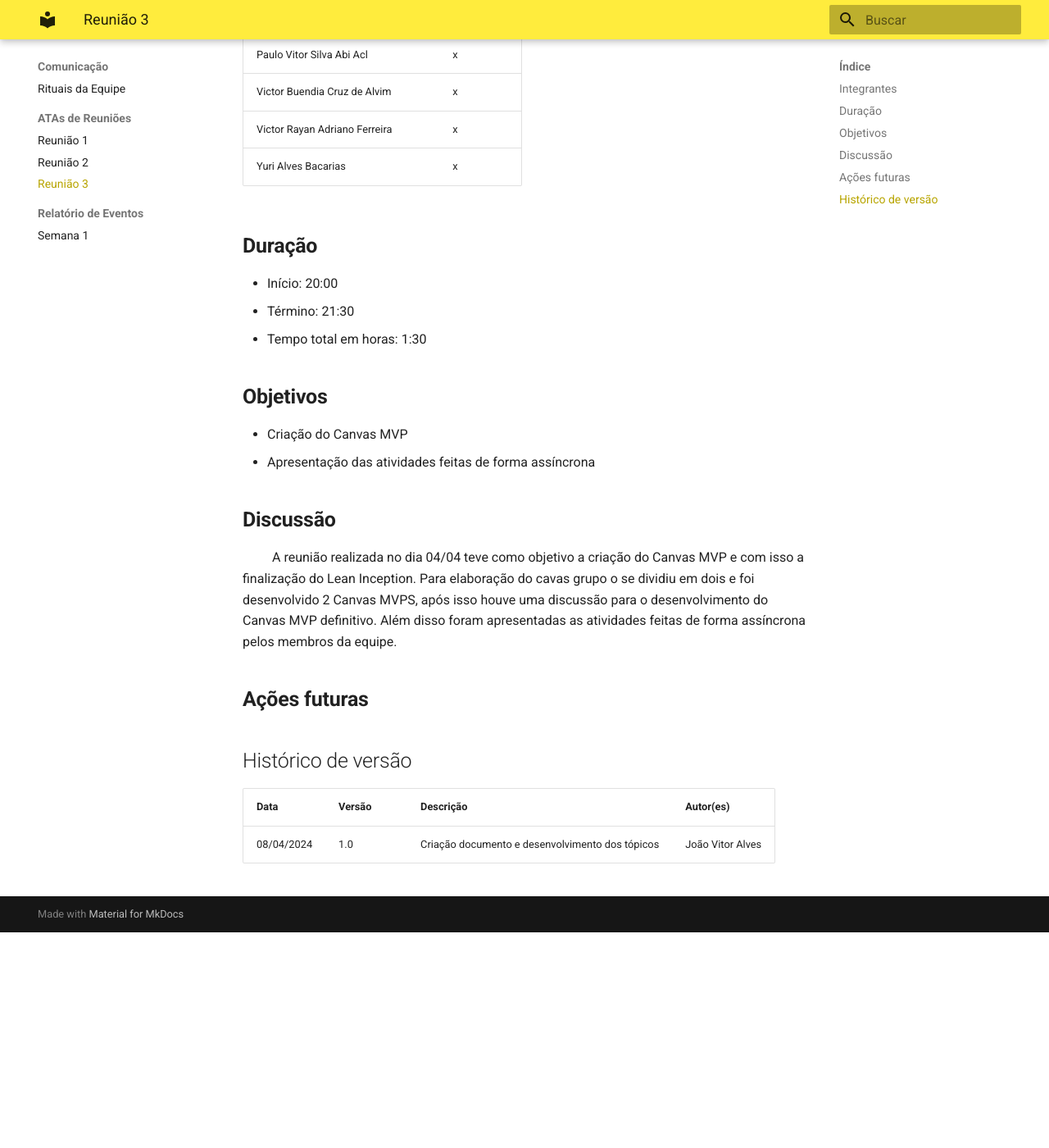
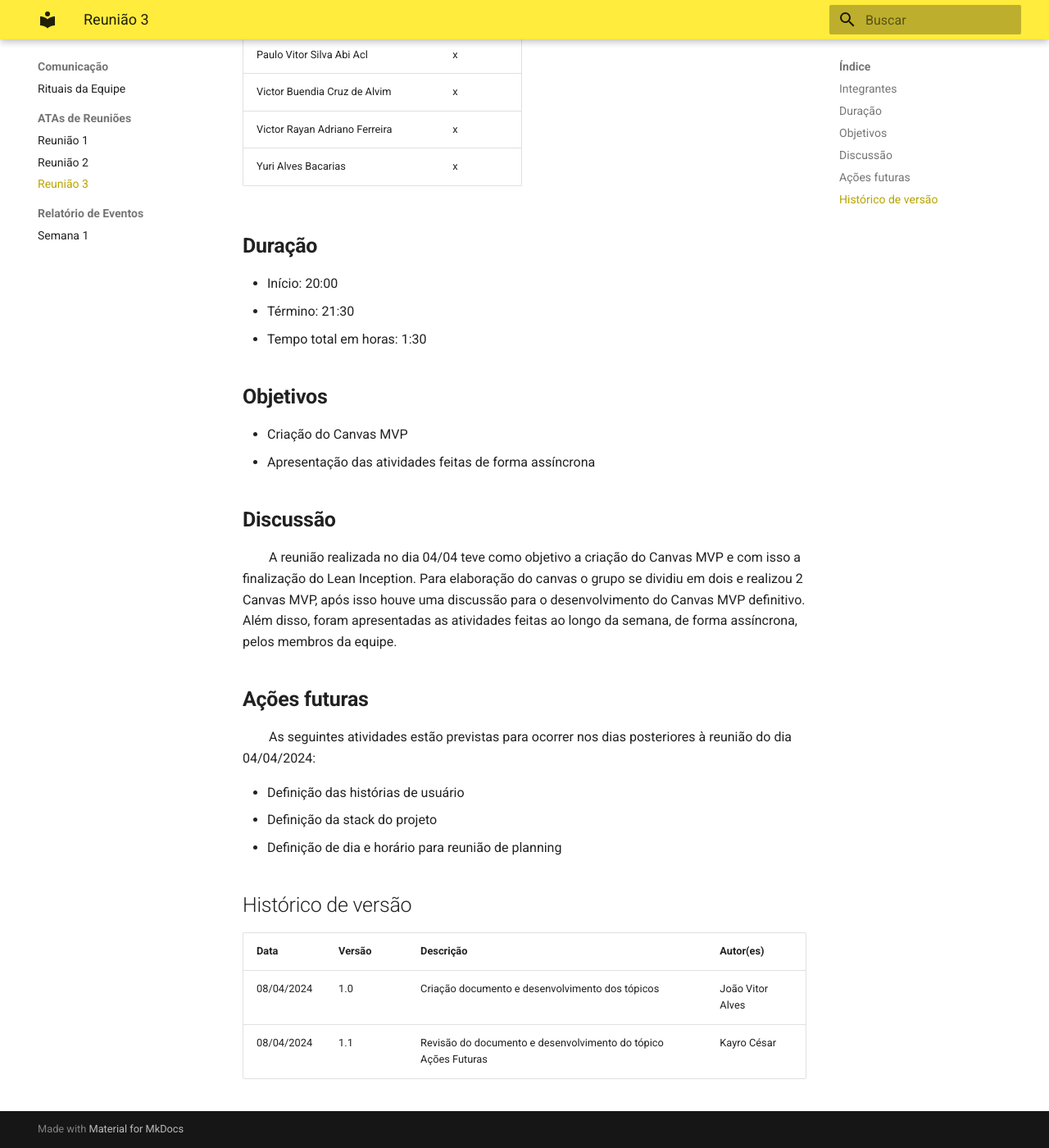
Before and after one commit to Simula-Fin/DOCS, an MkDocs documentation site: the page built from docs/meetings/meetingNotes3.md, in a window 1280 px wide and 1400 px high, scrolled down 1004 px. Shown: the whole window at 82% size. Built offline with MkDocs 1.6.1 and Material for MkDocs 9.7.7, drawn with Linux system fonts in a browser that asks for light colours; before the commit the page ends 2141 px from its top, so only the background shows below that.

Commit message:
add ações futuras e correções gerais

```diff
--- a/docs/meetings/meetingNotes3.md
+++ b/docs/meetings/meetingNotes3.md
@@ -39,12 +39,18 @@
 
 ## **Discussão**
 
-&emsp;&emsp; A reunião realizada no dia 04/04 teve como objetivo a criação do Canvas MVP e com isso a finalização do Lean Inception. Para elaboração do cavas grupo o se dividiu em dois e foi desenvolvido 2 Canvas MVPS, após isso houve uma discussão para o desenvolvimento do Canvas MVP definitivo. Além disso foram apresentadas as atividades feitas de forma assíncrona pelos membros da equipe.
+&emsp;&emsp;A reunião realizada no dia 04/04 teve como objetivo a criação do Canvas MVP e com isso a finalização do Lean Inception. Para elaboração do canvas o grupo se dividiu em dois e realizou 2 Canvas MVP, após isso houve uma discussão para o desenvolvimento do Canvas MVP definitivo. Além disso, foram apresentadas as atividades feitas ao longo da semana, de forma assíncrona, pelos membros da equipe.
 
 ## **Ações futuras**
+&emsp;&emsp;As seguintes atividades estão previstas para ocorrer nos dias posteriores à reunião do dia 04/04/2024:
+
+- Definição das histórias de usuário
+- Definição da stack do projeto
+- Definição de dia e horário para reunião de planning
 
 ## Histórico de versão
 
 | Data       | Versão | Descrição            | Autor(es)   |
 | ---------- | ------ | -------------------- | ----------- |
 | 08/04/2024 | 1.0 | Criação documento e desenvolvimento dos tópicos | João Vitor Alves |
+| 08/04/2024 | 1.1 | Revisão do documento e desenvolvimento do tópico Ações Futuras| Kayro César |
```
